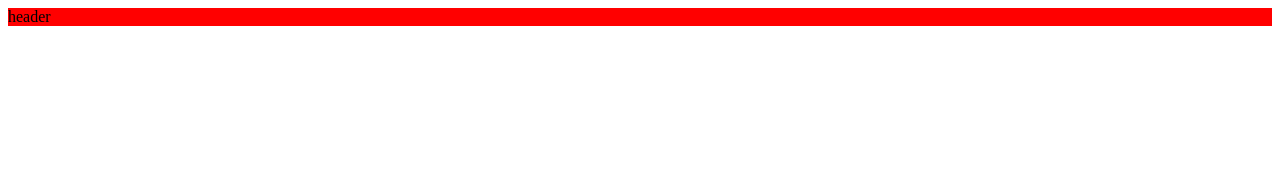
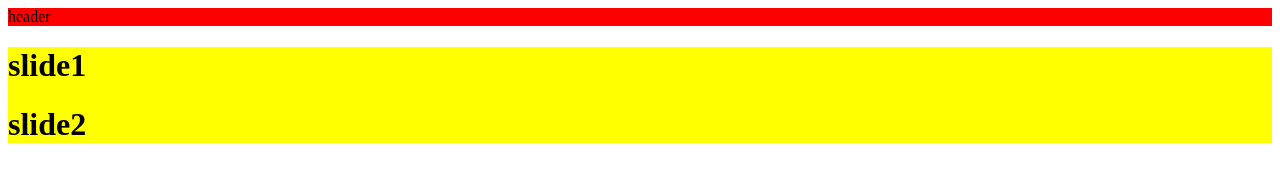
Before and after one commit to Alirezafarjamian/git.project.1, a plain HTML site: page INDEX.html in a window 1280 px wide. Drawn offline with Linux system fonts and the light colour scheme.

Commit message:
slider created

```diff
--- a/INDEX.html
+++ b/INDEX.html
@@ -10,5 +10,9 @@
 <header>
     header
 </header>
+<div class="slider">
+    <h1>slide1</h1>
+    <h1>slide2</h1>
+</div>
 </body>
 </html>
--- a/STYLE.css
+++ b/STYLE.css
@@ -2,3 +2,8 @@ header {
 
     background-color: red;
 }
+
+.slider{
+
+    background-color: yellow;
+}
```
